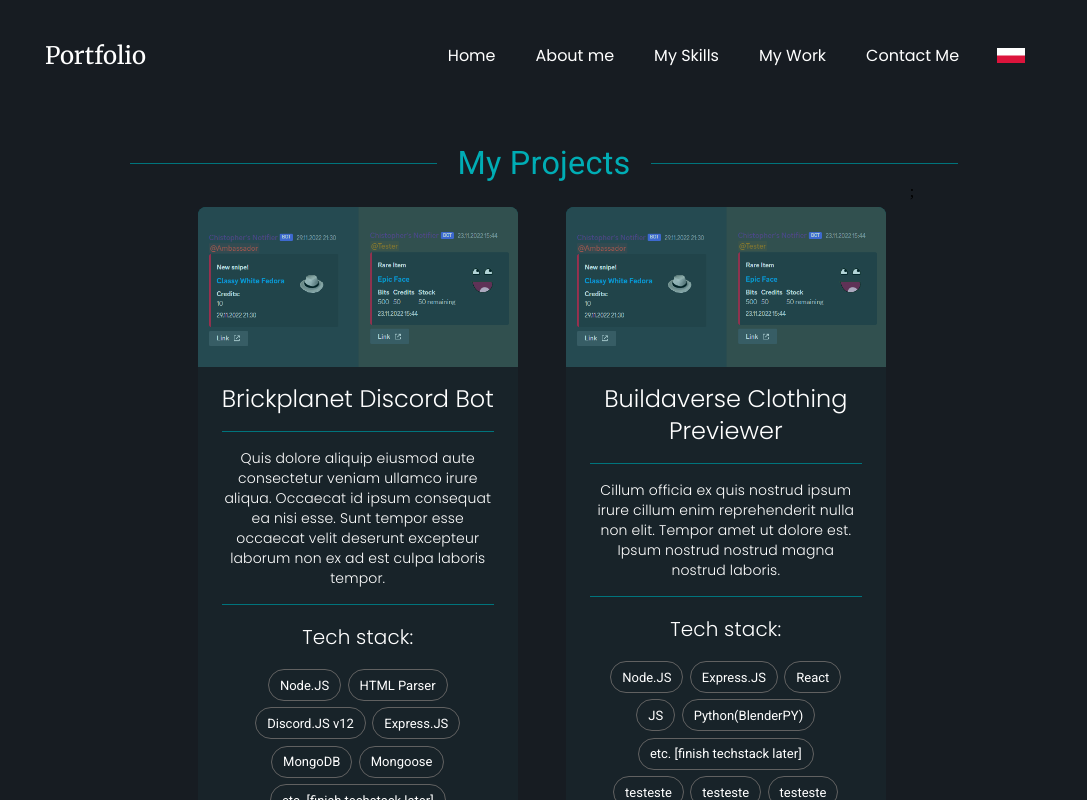
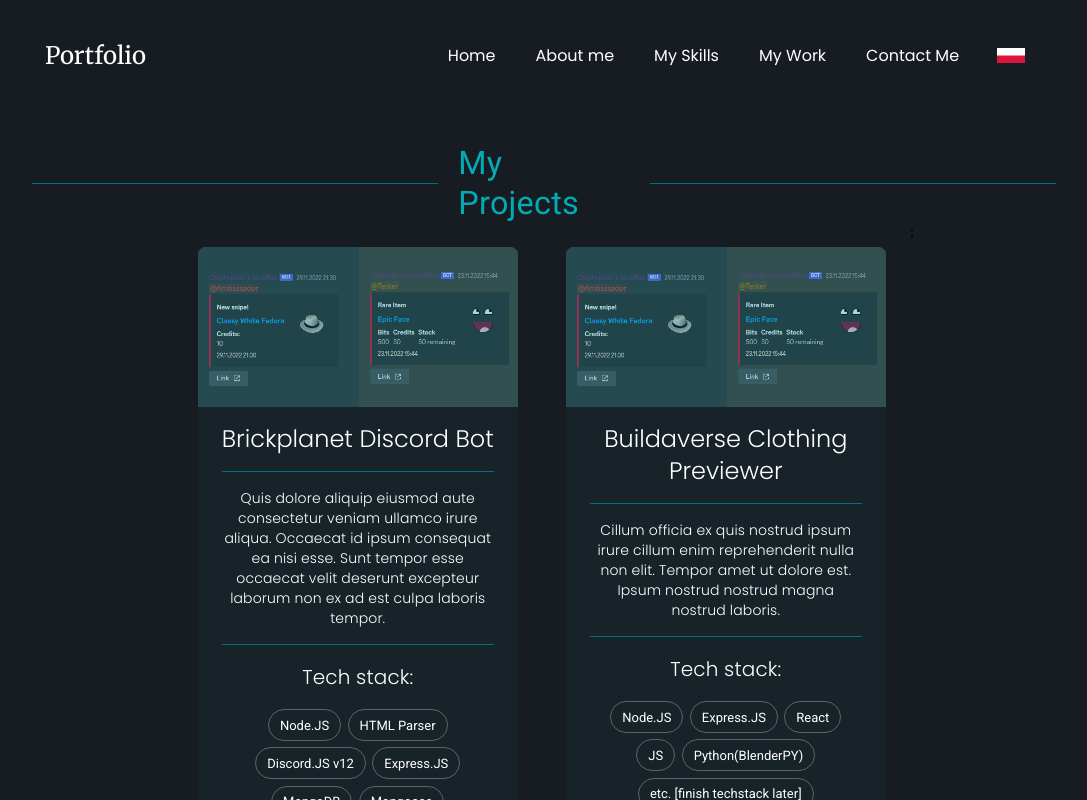
Before and after one commit to kdKrzysztof/portfolio, a Next.js app: page /Portfolio in a window 1280 px wide. Shown: the top 800 px of the page, without its empty margins (96-1183 px from the left). Built offline with nearby package versions, Linux system fonts and the light colour scheme.

Commit message:
minor scalling adjustments to projects

```diff
--- a/pages/Portfolio.tsx
+++ b/pages/Portfolio.tsx
@@ -103,7 +103,8 @@
                 </>
               </Project>
             );
-          })};
+          })}
+          ;
         </motion.div>
       </div>
     </div>
--- a/styles/Portfolio.module.scss
+++ b/styles/Portfolio.module.scss
@@ -56,12 +56,12 @@
     overflow: hidden;
     position: relative;
     // margin-left: 1rem;
-    margin-bottom: 2rem;
+    margin-bottom: 4rem;
     width: 100%;
 
     &::before {
         content: "";
-        width: 30%;
+        width: 40%;
         margin-right: 2%;
         height: 1px;
         background-color: $focus-color;
@@ -73,7 +73,7 @@
 
     &::after {
         content: "";
-        width: 30%;
+        width: 40%;
         margin-left: 2%;
         height: 1px;
         background-color: $focus-color;
```
